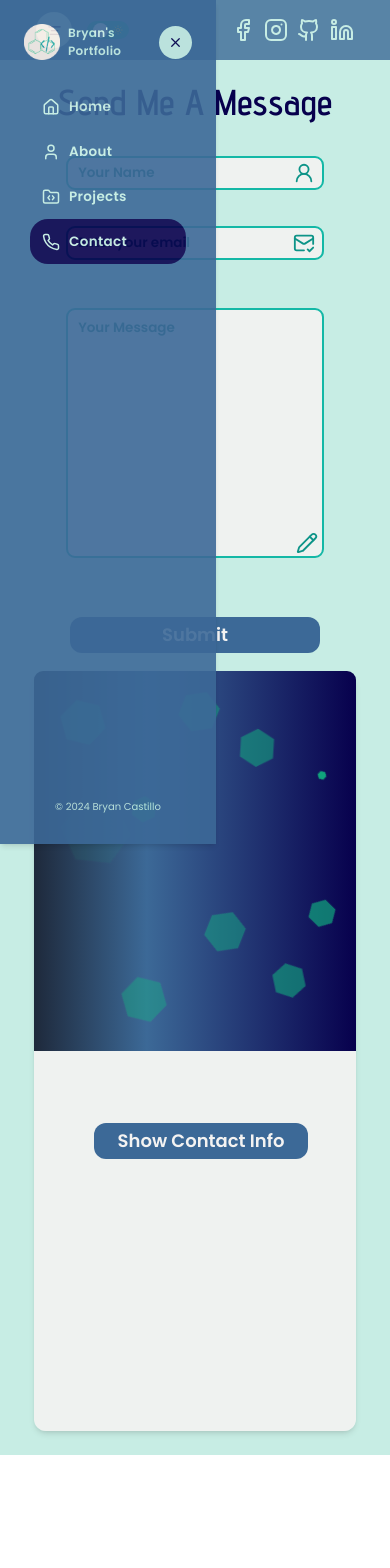
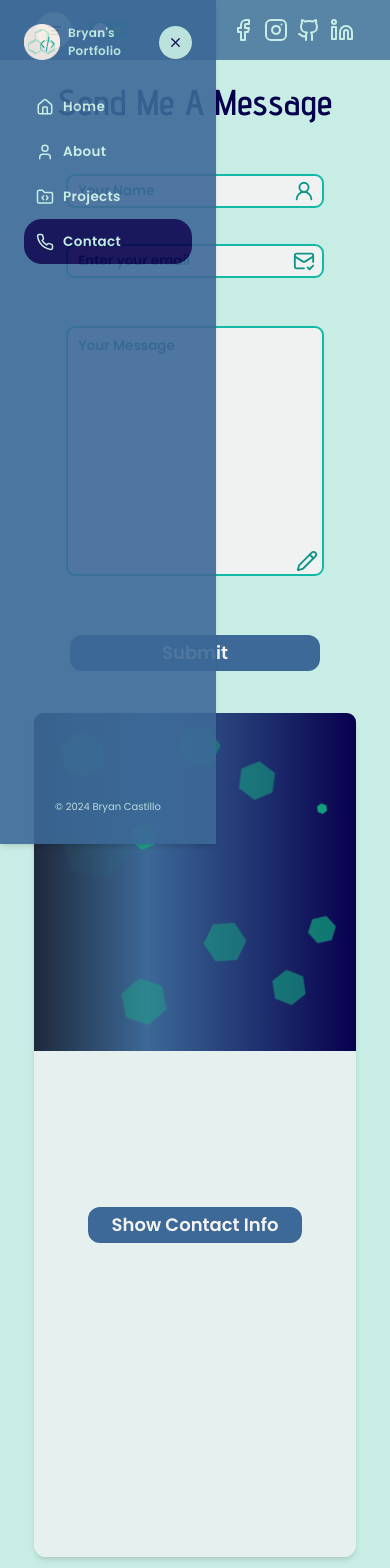
Before and after one commit to bryancastillo10/portfolio, a Next.js app: page /contact in a window 390 px wide. Shown: the top 1568 px of the page. Before the commit the page ends 1455 px from the top, so only its background shows below. Built offline with nearby package versions, Linux system fonts and the light colour scheme; no server answers.

Commit message:
FixStyleErrors for MobileView

```diff
--- a/src/app/(components)/Hero/Timeline.tsx
+++ b/src/app/(components)/Hero/Timeline.tsx
@@ -79,7 +79,7 @@ const TimelineBlock = ({
   language
 }: TimelineBlockProps) => {
   const cardVariants = {
-    hidden: { opacity: 0, x: alignment === "left" ? 100 : -100 },
+    hidden: { opacity: 0, x: alignment === "left" ? 50 : -50 },
     loaded: { opacity: 1, x: 0, transition: {duration: 0.8, ease: "easeOut"}}
   };
 
@@ -125,8 +125,8 @@ const TimelineBlock = ({
             <Image
               src={imgPath}
               alt={`preview-${projectTitle}`}
-              width="600"
-              height="500"
+              width="400"
+              height="350"
               />
           </div>
         </section>
--- a/src/app/(components)/Hero/index.tsx
+++ b/src/app/(components)/Hero/index.tsx
@@ -58,7 +58,7 @@ const Hero = () => {
 
           {/* Hero Subheader */}
           <div className="flex justify-center md:max-w-[50%] mx-auto md:mx-0 md:ml-auto pb-8">
-            <div className={`${theme ? "bg-secondary":"bg-primary/80"} w-[85%] xl:w-[65%] text-[20px] xl:text-[32px] rounded-2xl my-8 py-4 px-8`}>
+            <div className={`${theme ? "bg-secondary":"bg-primary/80"} w-[85%] xl:w-[65%] text-[24px] xl:text-[32px] rounded-2xl my-8 py-4 px-8`}>
               <TextAnimation text1="Software Developer" text2="Envi. Engineer" text3="Biological Engineer" text4="Chemist" />
             </div>
           </div>
--- a/src/app/(components)/Sidebar/index.tsx
+++ b/src/app/(components)/Sidebar/index.tsx
@@ -26,7 +26,7 @@ const Sidebar = () => {
       {/* Sidebar Header */}
       <SidebarHeader isSidebarCollapsed={isSidebarCollapse} toggle={toggleSideBar}/>
       {/* Sidebar Menu */}
-      <div className={`flex-grow mt-8 ${isSidebarCollapse ? "px-0":"px-10"}`}>
+      <div className={`flex-grow mt-8 ${isSidebarCollapse ? "px-0":"px-8"}`}>
         <SidebarLink id="/" name="Home" icon={Home} isSidebarCollapsed={isSidebarCollapse} theme={theme} />
         <SidebarLink id="/about" name="About" icon={User} isSidebarCollapsed={isSidebarCollapse} theme={theme} />
         <SidebarLink id="/projects" name="Projects" icon={FolderCode} isSidebarCollapsed={isSidebarCollapse} theme={theme} />
--- a/src/app/about/(sections)/AboutInfo.tsx
+++ b/src/app/about/(sections)/AboutInfo.tsx
@@ -81,7 +81,7 @@ const AboutInfo = () => {
           <RevealText withSlider isLeft={false}>
             <div className={`py-10 flex ${isSidebarCollapse ? "flex-col md:flex-row" :"md:flex-col"} gap-4`}>
                 <Button type="button" width="w-[70%] mx-auto" action={()=> router.push("/projects")} variant="primary">View Projects</Button>
-                <Button type="button" width="w-[70%] mx-auto" action={()=>router.push("/contact")} variant="secondary">Contact Me</Button>
+                <Button type="button" width="w-[70%] mx-auto" action={()=>router.push("/contact")} variant="secondary">Contact Bryan</Button>
             </div>
           </RevealText>
         </article>
--- a/src/app/about/page.tsx
+++ b/src/app/about/page.tsx
@@ -10,7 +10,7 @@ import { educationData } from "@/app/api/about/data";
 
 const  About = async () => {
   return (
-    <section className='p-4'>
+    <section className='p-4 overflow-x-hidden'>
       <div className="max-w-[88%] mx-auto container">
       <SectionHeader title="About Bryan"/>
       <AboutInfo/>
--- a/src/app/contact/ContactCard.tsx
+++ b/src/app/contact/ContactCard.tsx
@@ -12,12 +12,11 @@ const ContactCard = () => {
   }
 
   return (
-    <section className="h-[90vh] overflow-y-clip lg:max-h-[70vh] bg-white/90 shadow-md rounded-2xl">
-        <div className="relative size-fit w-full h-[50%]">
+    <section className="bg-white/70 h-screen shadow-md rounded-2xl">
+        <div className="size-fit w-full h-[50%]">
           <ContactFiller/>
         </div>
-        <div className="flex flex-col xl:flex-row overflow-hidden">
-          <div className="w-[50%] hidden xl:block lg:h-[332px]  bg-light-secondary/90 xl:rounded-bl-2xl backdrop-blur-md"/>
+        <div className="flex flex-col items-center xl:flex-row">
           <article className="m-2 w-full flex flex-col  items-center">
             <div className={`duration-300 ease-in ${showInfo ? "mt-0":"mt-20 xl:mt-32"}`}>
               <Button
--- a/src/app/contact/ContactFiller.tsx
+++ b/src/app/contact/ContactFiller.tsx
@@ -19,7 +19,7 @@ const hexagonPositions = [
 const ContactFiller = () => {
     const theme = useAppSelector((state)=> state.global.theme);
   return (
-    <section className="relative w-full h-full">
+    <section className="relative w-full h-[80%] xl:h-full">
       <div
         className="w-full h-full overflow-hidden absolute rounded-t-xl"
         style={{
--- a/src/app/contact/ContactForm.tsx
+++ b/src/app/contact/ContactForm.tsx
@@ -16,7 +16,7 @@ const ContactForm = () => {
 
   return (
     <form
-      className="relative mt-2 flex flex-col max-w-[80%] mx-auto xl:mx-0 gap-12"
+      className="relative my-8 flex flex-col max-w-[80%] mx-auto xl:mx-0 gap-12"
       onSubmit={handleSubmit}
     >
       {/* Name */}
```
